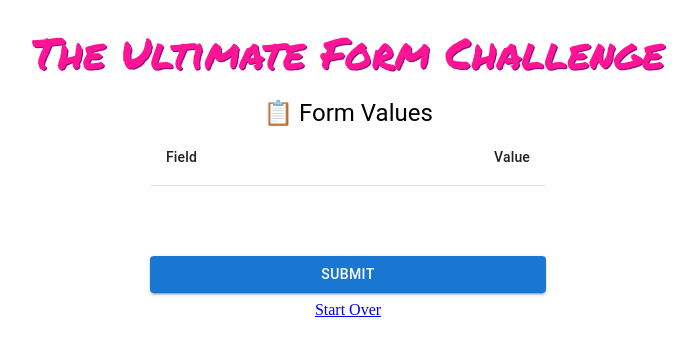
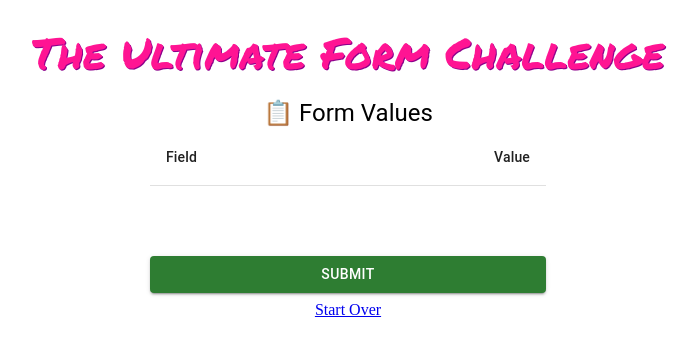
Before and after one commit to GudRom/mega-form, a React (Vite) app: page /result in a window 1280 px wide. Shown: the top 356 px of the page, without its empty margins (292-989 px from the left). Built offline with nearby package versions, Linux system fonts and the light colour scheme.

Commit message:
изменение стиля кнопки

```diff
--- a/src/components/Result/Result.jsx
+++ b/src/components/Result/Result.jsx
@@ -77,6 +77,7 @@ const Result = () => {
         onClick={onSubmit}
         fullWidth
         variant="contained"
+        color="success"
         sx={{ margin: "10px 0 8px" }}
       >
         Submit
```
